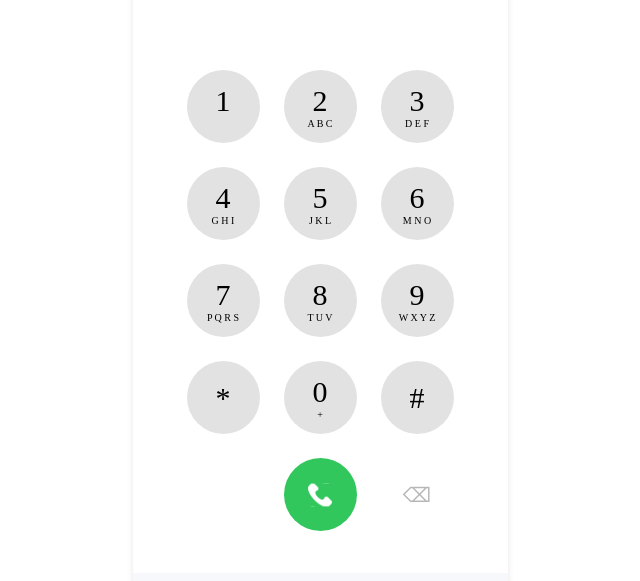
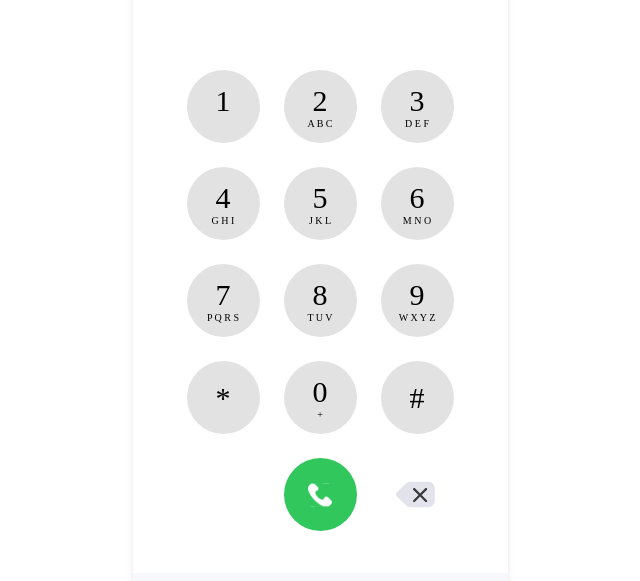
Before and after one commit to CEOS-Developers/react-messenger-19th, a React (Create React App) app: page /phone in a window 1280 px wide. Shown: the part 145-726 px from the top of the page, without its empty margins (320-960 px from the left). Built offline with nearby package versions, Linux system fonts and the light colour scheme.

Commit message:
chore : BackspaceButton 이미지 파일로 교체

```diff
--- a/src/components/list/PhoneCall.tsx
+++ b/src/components/list/PhoneCall.tsx
@@ -58,7 +58,7 @@ const PhoneCall: React.FC = () => {
              <CallButton onClick={handleCall}>
               <img src="/assets/Call-icon.svg" alt="Call" style={{ width: '24px', height: '24px' }} />
               </CallButton>
-            <BackspaceButton onClick={handleBackspace}>⌫</BackspaceButton>
+            <BackspaceButton onClick={handleBackspace} src="/assets/DeletePhoneCall.svg"/>
           </Keypad>
         </KeypadContainer>
         <NavigatingFooter/>
@@ -129,6 +129,8 @@ const Keypad = styled.div`
   grid-template-columns: repeat(3, 1fr);
   gap: 24px;
   width: 100%;
+  align-items: center;
+  justify-content: center;
 `;
 
 const Button = styled.button`
@@ -163,14 +165,15 @@ const LettersText = styled.div`
   color: #000000;
 `;
 
-const BackspaceButton = styled.button`
+const BackspaceButton = styled.img`
   font-size: 20px;
   grid-column:3;
   background-color: transparent;
   border: none;
   color: #B6B6B6;
   cursor: pointer;
-
+  width: 45px;
+margin-left:12px;
   &:active {
     transform: scale(0.95);
   }
@@ -179,6 +182,7 @@ const BackspaceButton = styled.button`
 const CallButton = styled(Button)`
 grid-column: 2 / span 1;
 background-color: #31C75C;
+
   &:hover {
     background-color: #45A049;
   }
```
Also changed, not shown: public/assets/DeletePhoneCall.svg (added).
